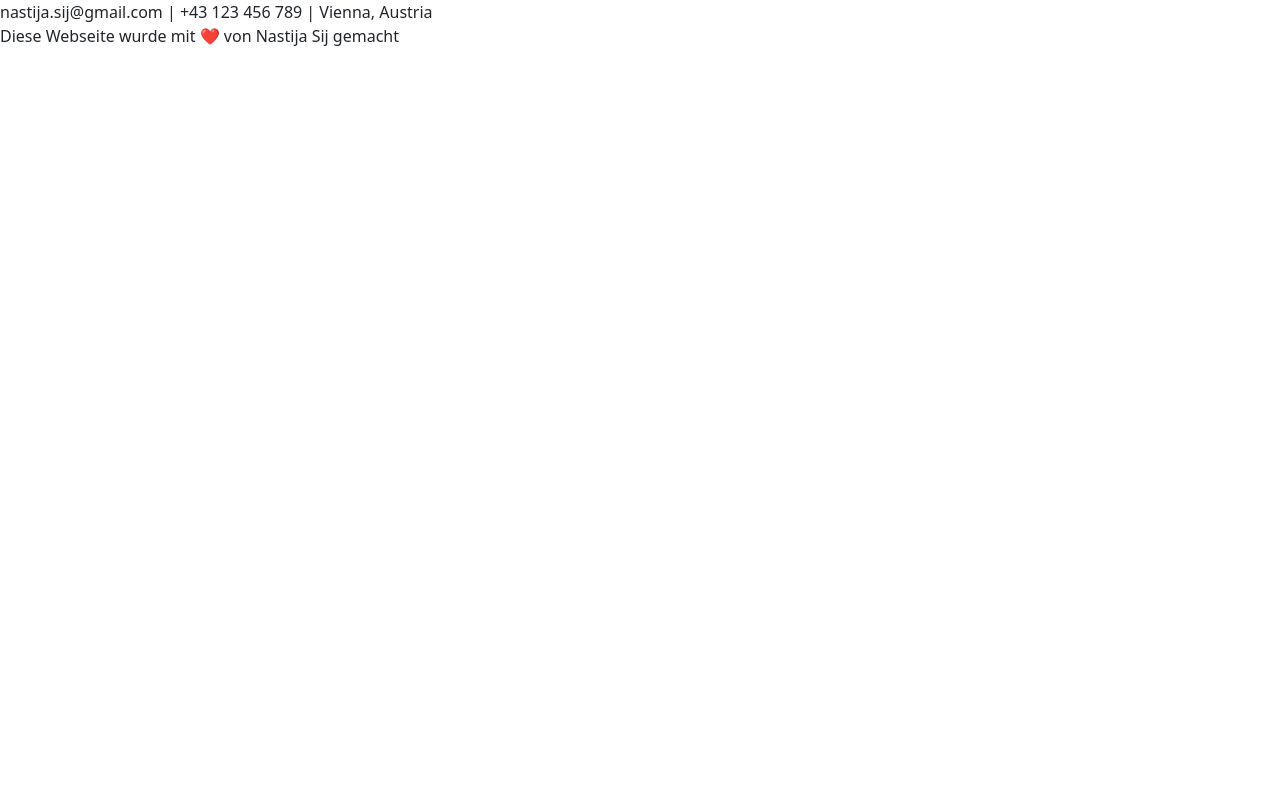
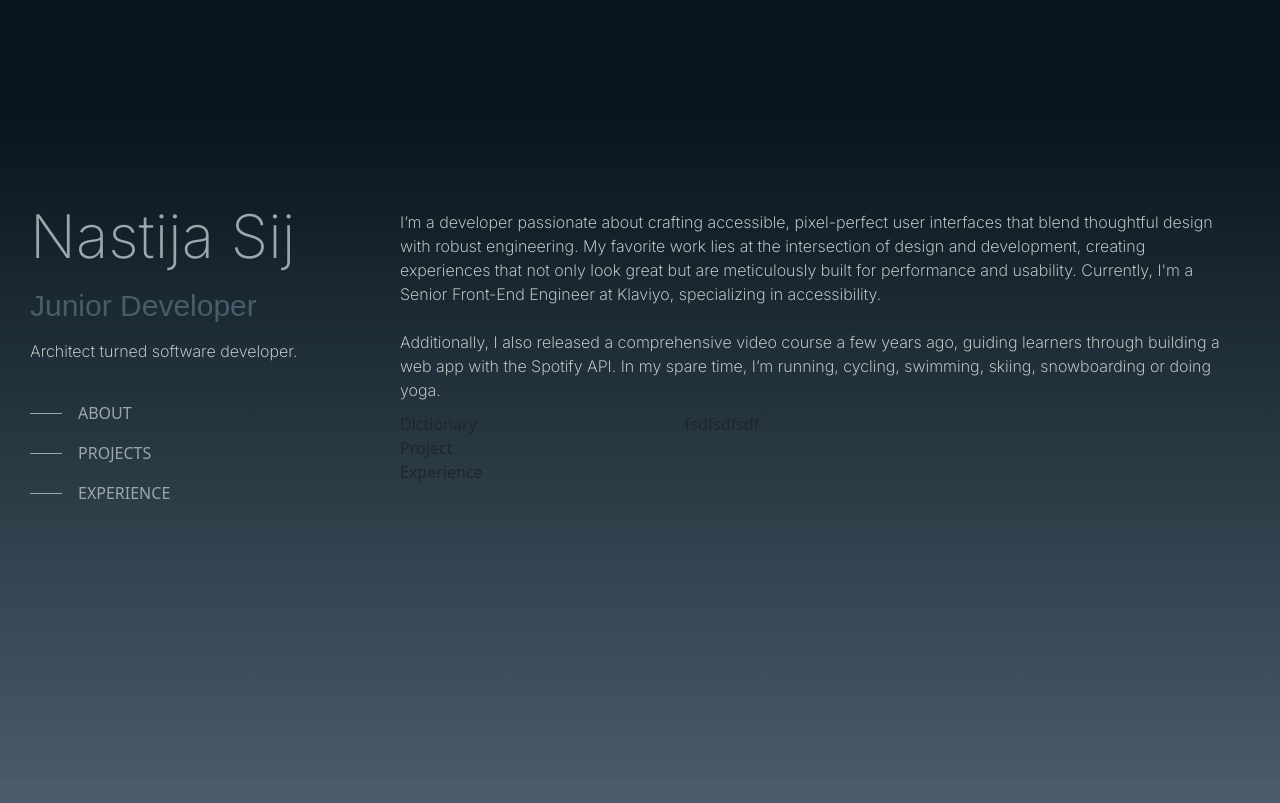
Before and after one commit to Nastija-Sij/nastijasij, a plain HTML site: page index.html in a window 1280 px wide. Drawn offline with nearby package versions, Linux system fonts and the light colour scheme; a web font is replaced by a local one.

Commit message:
columns, nav bar

```diff
--- a/index.html
+++ b/index.html
@@ -15,18 +15,73 @@
       integrity="sha384-SgOJa3DmI69IUzQ2PVdRZhwQ+dy64/BUtbMJw1MZ8t5HZApcHrRKUc4W0kG879m7"
       crossorigin="anonymous"
     />
-    <link rel="stylesheet" href="/style/styles.css" />
+    <link rel="stylesheet" href="styles.css" />
     <title>Nastija Sij | Junior Full-stack Developer</title>
   </head>
   <body>
+    <div class="layout-wrapper">
+      <div class="sidebar">
+        <div class="header">
+          <h1>Nastija Sij</h1>
+          <h3>Junior Developer</h3>
+          <p>Architect turned software developer.</p>
+          <nav class="d-none d-lg-block" aria-label="In-page jump links">
+            <ul>
+              <li>
+                <a href="#about-me" class="nav-link-style">
+                  <span class="nav-indicator me-3"></span>
+                  <span class="nav-text">About</span>
+                </a>
+              </li>
+              <li>
+                <a href="#about-me" class="nav-link-style">
+                  <span class="nav-indicator me-3"></span>
+                  <span class="nav-text">Projects</span>
+                </a>
+              </li>
+              <li>
+                <a href="#about-me" class="nav-link-style">
+                  <span class="nav-indicator me-3"></span>
+                  <span class="nav-text">Experience</span>
+                </a>
+              </li>
+            </ul>
+          </nav>
+        </div>
+      </div>
+
+      <div class="main-content">
+        <section id="about-me">
+          <p>
+            I’m a developer passionate about crafting accessible, pixel-perfect
+            user interfaces that blend thoughtful design with robust
+            engineering. My favorite work lies at the intersection of design and
+            development, creating experiences that not only look great but are
+            meticulously built for performance and usability. Currently, I'm a
+            Senior Front-End Engineer at Klaviyo, specializing in accessibility.
+            <br />
+
+            <br />
+            Additionally, I also released a comprehensive video course a few
+            years ago, guiding learners through building a web app with the
+            Spotify API. In my spare time, I’m running, cycling, swimming,
+            skiing, snowboarding or doing yoga.
+          </p>
+        </section>
+        <section id="content">
+          <div class="row g-4">
+            <div class="col-4">Dictionary</div>
+            <div class="col-8">fsdfsdfsdf</div>
+          </div>
+          Project
+        </section>
+        <section id="experience">Experience</section>
+      </div>
+    </div>
+
+    <footer>
 
 
-
-      <footer>
-      nastija.sij@gmail.com | +43 123 456 789 | Vienna, Austria <br />
-
-      Diese Webseite wurde mit <span class="heart">❤️</span> von Nastija Sij
-      gemacht
     </footer>
     <script
       src="https://cdn.jsdelivr.net/npm/bootstrap@5.3.5/dist/js/bootstrap.bundle.min.js"
--- /dev/null
+++ b/styles.css
@@ -0,0 +1,124 @@
+:root {
+  --primary-color: #06141b;
+  --secondary-color: #11212d;
+  --light-color: #253745;
+  --pop-color: #4a5c6a;
+  --light-blue: #9ba8ab;
+  --text-color: #ccd0cf;
+  --font-family-head: "Bluu", sans-serif;
+  --font-family-body: "Inter", sans-serif;
+  --background-gradient: linear-gradient(0deg, #4a5c6a 20%, #06141b 90%);
+}
+
+* {
+  box-sizing: border-box;
+  margin: 0;
+  padding: 0;
+}
+
+body {
+  background: var(--background-gradient);
+  overflow-x: hidden;
+  height: 100%;
+  background-repeat: no-repeat;
+}
+h1 {
+  font-family: var(--font-family-body);
+  font-weight: 200;
+  font-size: 60px;
+  color: var(--light-blue);
+  margin-bottom: 1rem;
+}
+h2 {
+  font-family: var(--font-family-head);
+  font-size: 40px;
+  color: var(--text-color);
+  margin: 20px auto 50px auto;
+}
+h3 {
+  font-family: var(--font-family-head);
+  font-size: 30px;
+  color: var(--pop-color);
+
+  margin: 15px auto 15px auto;
+}
+h4 {
+  font-family: var(--font-family-head);
+  font-weight: 500;
+  color: var(--light-blue);
+  margin-bottom: 26px;
+}
+p {
+  font-family: var(--font-family-body);
+  font-weight: 250;
+  font-size: 16px;
+  color: var(--text-color);
+  text-align: left;
+  margin: 10px auto 10px auto;
+}
+ul {
+  list-style-type: none;
+  padding-left: 0;
+  margin-top: 30px;
+}
+footer {
+  margin: 20px auto 0 auto;
+  text-align: center;
+  font-family: var(--font-family-body);
+  font-size: 14px;
+  color: var(--light-color);
+  background-color: var(--pop-color);
+  padding: 10px 0 10px;
+  position: fixed;
+  bottom: 0;
+  width: 100%;
+}
+.layout-wrapper {
+  margin: 200px 30px 0 30px;
+  max-width: 1200px;
+  display: flex;
+  height: 100vh;
+}
+
+.header {
+  position: fixed;
+  overflow: hidden;
+  height: 100%;
+  width: 350px;
+  position: fixed;
+}
+.nav-text {
+  color: var(--light-blue);
+}
+.nav-indicator {
+  background-color: var(--light-blue);
+  width: 2rem;
+  height: 1px;
+  transition: width 0.3s ease;
+}
+.nav-link-style:hover .nav-indicator {
+  width: 3rem;
+}
+.nav-link-style {
+  display: flex;
+  align-items: center;
+  padding-top: 8px;
+  padding-bottom: 8px;
+  color: var(--light-blue);
+  text-transform: uppercase;
+  font-weight: 300;
+  text-decoration: none;
+  transition: width 0.3s ease;
+}
+
+.nav-link-style.active {
+  color: var(--text-color);
+  font-weight: 900;
+}
+.main-content {
+  margin-left: 350px; /* same as sidebar width */
+  flex: 1;
+  overflow-y: auto;
+  padding-left: 20px;
+  height: 100vh;
+}
```
